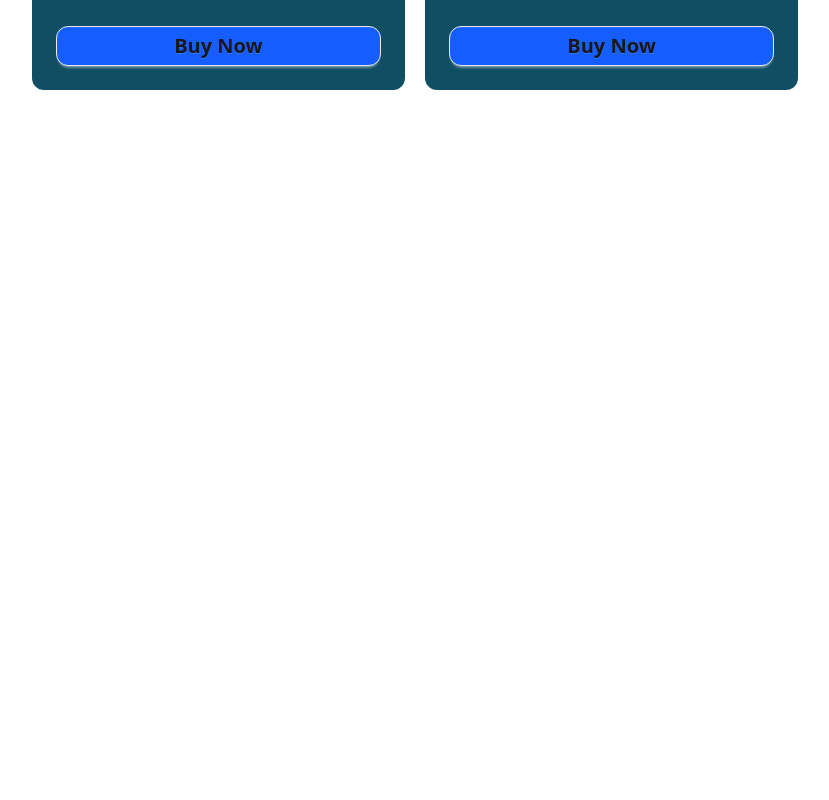
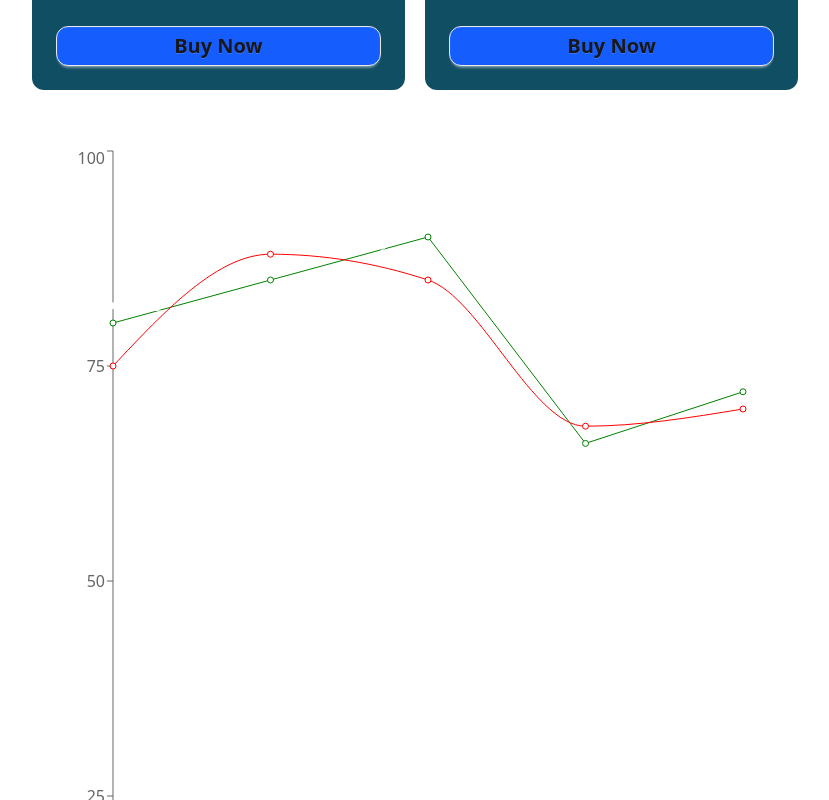
Before and after one commit to Amitkumersarkar/Fit-Zone, a React (Vite) app: page / in a window 1280 px wide. Shown: the part 1040-1840 px from the top of the page, without its empty margins (225-1054 px from the left). Before the commit the page ends 1142 px from the top, so only its background shows below. Built offline with nearby package versions, Linux system fonts and the light colour scheme.

Commit message:
added new file

```diff
--- a/src/App.jsx
+++ b/src/App.jsx
@@ -1,6 +1,7 @@
 import './App.css'
 import Navbar from './components/Header/Navbar'
 import PriceOptions from './components/PriceOptions/PriceOptions'
+import LChart from './LineChart/LChart'
 
 function App() {
 
@@ -9,6 +10,7 @@ function App() {
 
       <Navbar></Navbar>
       <PriceOptions></PriceOptions>
+      <LChart></LChart>
     </div>
 
 
--- /dev/null
+++ b/src/LineChart/LChart.jsx
@@ -0,0 +1,25 @@
+import { LineChart, Line, XAxis, YAxis } from 'recharts';
+const LChart = () => {
+    const students = [
+        { id: 1, name: 'Alice', math: 80, physics: 82, chemistry: 75 },
+        { id: 2, name: 'Bob', math: 85, physics: 80, chemistry: 88 },
+        { id: 3, name: 'Charlie', math: 90, physics: 92, chemistry: 85 },
+        { id: 4, name: 'Diana', math: 66, physics: 70, chemistry: 68 },
+        { id: 5, name: 'Ethan', math: 72, physics: 75, chemistry: 70 },
+    ];
+
+
+    return (
+        <div className='w-8/12 mx-auto  mt-10 p-4'>
+            <LineChart width={700} height={900} data={students}>
+                <XAxis dataKey="name" />
+                <YAxis />
+                <Line dataKey="math" stroke='green'></Line>
+                <Line dataKey={'physics'} stroke='white'></Line>
+                <Line type="monotone" dataKey={'chemistry'} stroke='red'></Line>
+            </LineChart>
+        </div>
+    );
+};
+
+export default LChart;
```
